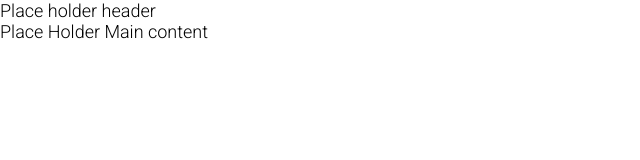
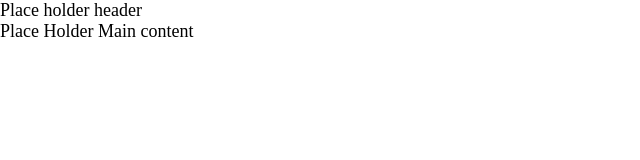
Before and after one commit to okaycodes/Picsome-app, a React (Create React App) app: page / in a window 1280 px wide. Shown: the top 160 px of the page, without its empty margins (0-640 px from the left). Built offline with nearby package versions, Linux system fonts and the light colour scheme.

Commit message:
update App: declare root variables

```diff
--- a/src/App.css
+++ b/src/App.css
@@ -9,7 +9,21 @@
  }
 
  :root{
-   --ff-primary: 'Roboto', sans-serif;
+   --white: #FFFFFF;
+   --black: #150605;
+   --red: #EA453C;
+   --pink: #F47B6E;
+   --light-blue: #EFFBFE;
+   --blue: #ACE6EC;
+
+   /* Theme 1 */
+   --color-primary: var(--white);
+   --color-secondary__light: var(--pink);
+   --color-secondary__dark: var(--red);
+   --color-accent__light: var(--lightblue);
+   --color-accent__dark: var(--blue);
+
+   --font-primary: 'Roboto', sans-serif;
    --fw-reg: 300;
    --fw-bold: 900;
  }
@@ -22,3 +36,7 @@
    font-size: 1.125rem;
    font-family: var(--ff-primary);
  }
+
+ a, button{
+   cursor: pointer;
+ }
```
